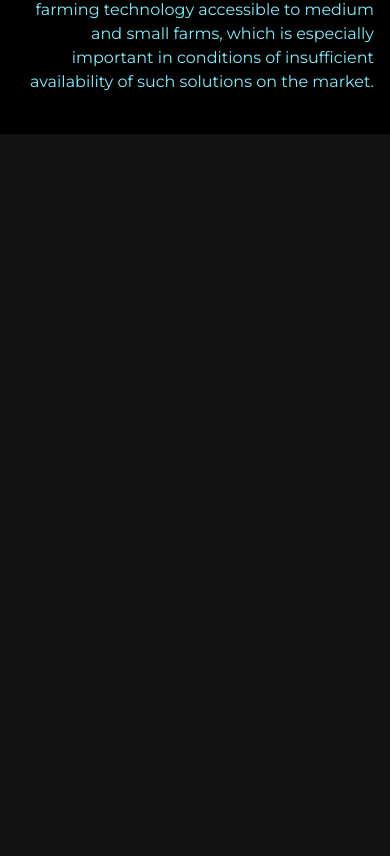
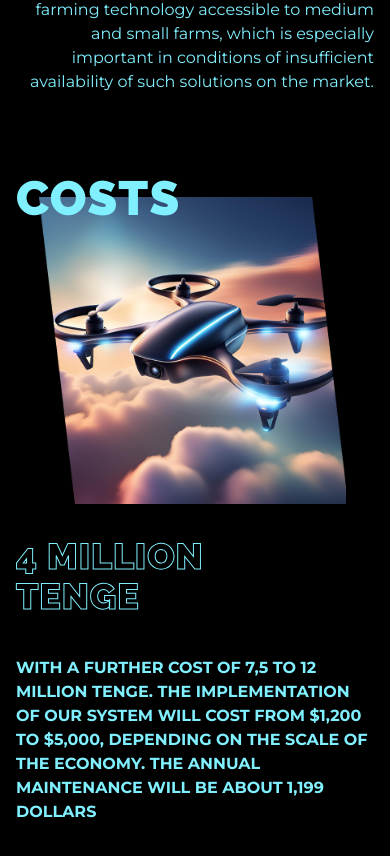
Before and after one commit to rikster-r/fieldmind, a Next.js app: page / in a window 390 px wide. Shown: the part 3060-3916 px from the top of the page. Before the commit the page ends 3194 px from the top, so only its background shows below. Built offline with nearby package versions, Linux system fonts and the light colour scheme.

Commit message:
Add costs section

```diff
--- a/src/components/BurgerNav.tsx
+++ b/src/components/BurgerNav.tsx
@@ -42,8 +42,8 @@ export default function BurgerNav() {
             <a href="#solution" className="hover:text-gray-300">
               Solution
             </a>
-            <a href="#projects" className="hover:text-gray-300">
-              Projects
+            <a href="#costs" className="hover:text-gray-300">
+              Costs
             </a>
             <a href="#contact" className="hover:text-gray-300">
               Contact
--- /dev/null
+++ b/src/components/Costs.tsx
@@ -0,0 +1,40 @@
+import Image from "next/image";
+import droneTilted from "../assets/droneTilted.png";
+
+export default function Costs() {
+  return (
+    <section
+      id="costs"
+      className="bg-secondary-200 px-4 py-10 text-primary-100 md:pb-20 lg:px-32"
+    >
+      <div className="mx-auto max-w-[1300px]">
+        <div className="flex flex-col justify-between gap-8 md:flex-row">
+          <div className="relative aspect-square size-[330px] max-w-full md:size-[390px] lg:size-[550px]">
+            <h2 className="absolute top-0 z-50 font-raleway text-5xl font-black uppercase tracking-wide md:text-left md:text-7xl">
+              Costs
+            </h2>
+            <div className="absolute bottom-0 right-0 z-0 size-[93%]">
+              <Image
+                src={droneTilted}
+                alt="Team image"
+                layout="fill"
+                className="h-full w-full"
+              />
+            </div>
+          </div>
+          <div className="flex flex-col justify-evenly gap-8">
+            <p className="outline-rise outline-title max-w-[53%] font-raleway text-4xl font-black uppercase tracking-wide sm:max-w-none md:text-left md:text-6xl">
+              4 million tenge
+            </p>
+            <p className="mt-2 max-w-[550px] font-bold uppercase md:text-[16pt] lg:text-[18pt]">
+              with a further cost of 7,5 to 12 million tenge. The implementation
+              of our system will cost from $1,200 to $5,000, depending on the
+              scale of the economy. The annual maintenance will be about 1,199
+              dollars
+            </p>
+          </div>
+        </div>
+      </div>
+    </section>
+  );
+}
--- a/src/components/Header.tsx
+++ b/src/components/Header.tsx
@@ -16,8 +16,8 @@ export default function Header() {
         <a href="#solution" className="hover:text-gray-300">
           Solution
         </a>
-        <a href="#projects" className="hover:text-gray-300">
-          Projects
+        <a href="#costs" className="hover:text-gray-300">
+          Costs
         </a>
         <a href="#contact" className="hover:text-gray-300">
           Contact
--- a/src/pages/index.tsx
+++ b/src/pages/index.tsx
@@ -4,6 +4,7 @@ import Hero from "~/components/Hero";
 import About from "~/components/About";
 import Services from "~/components/Services";
 import Solution from "~/components/Solution";
+import Costs from "~/components/Costs";
 
 export default function Home() {
   return (
@@ -22,6 +23,7 @@ export default function Home() {
           <About />
           <Services />
           <Solution />
+          <Costs />
         </main>
       </Layout>
     </>
```
Also changed, not shown: src/assets/droneTilted.png (added).
